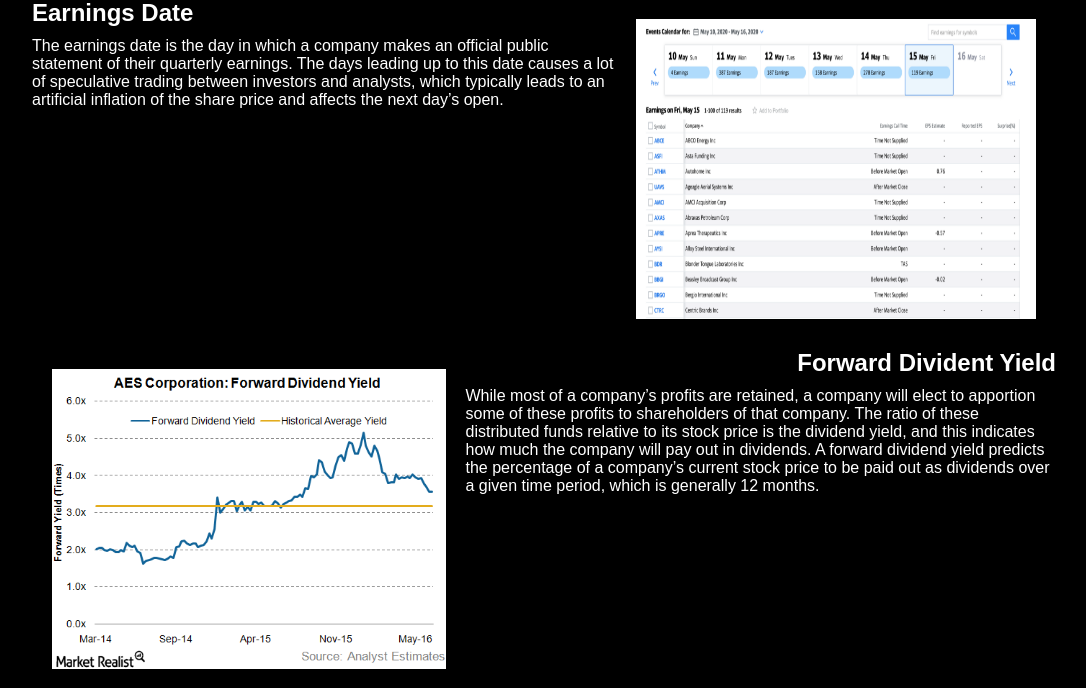
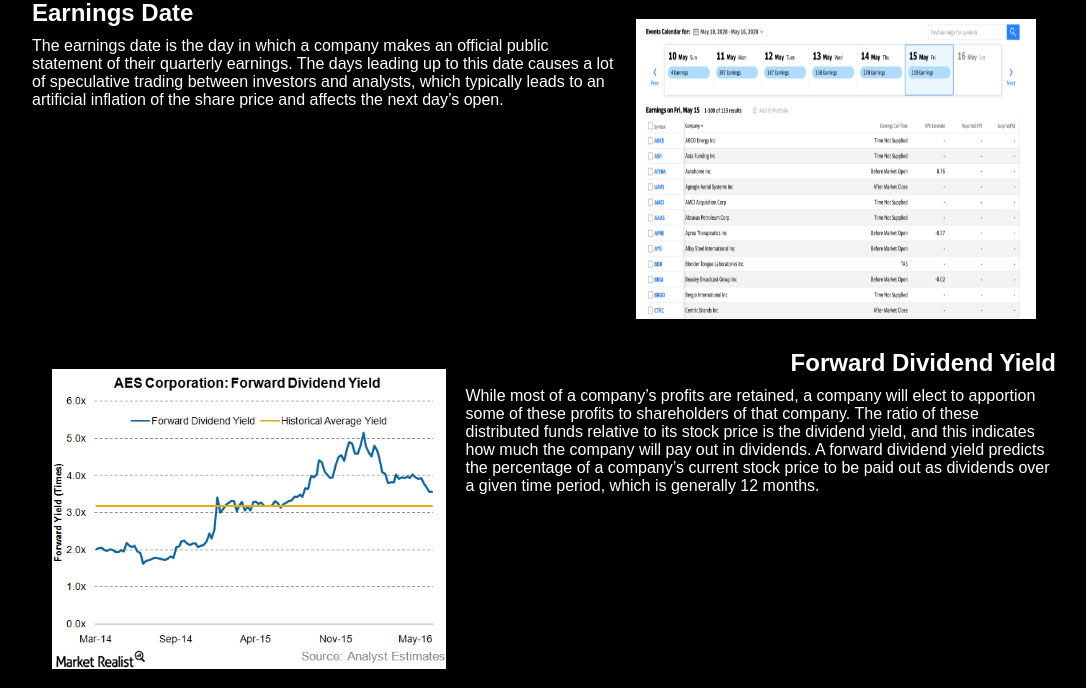
Before and after one commit to Aryo-Patel/HackMIT-2020, a Flask app: page /learn in a window 1280 px wide. Shown: the part 4263-4951 px from the top of the page, without its empty margins (96-1182 px from the left). Run offline with Flask 2, Linux system fonts and the light colour scheme.

Commit message:
Update learn.html

```diff
--- a/templates/learn.html
+++ b/templates/learn.html
@@ -108,7 +108,7 @@
         </div>
         <div class = "chunk">
             <div class = "text-grouping">
-                <h2>Forward Divident Yield</h2>
+                <h2>Forward Dividend Yield</h2>
                 <p>While most of a company’s profits are retained, a company will elect to apportion some of these profits to shareholders of that company. The ratio of these distributed funds relative to its stock price is the dividend yield, and this indicates how much the company will pay out in dividends. A forward dividend yield predicts the percentage of a company’s current stock price to be paid out as dividends over a given time period, which is generally 12 months.</p>
             </div>
 
```
